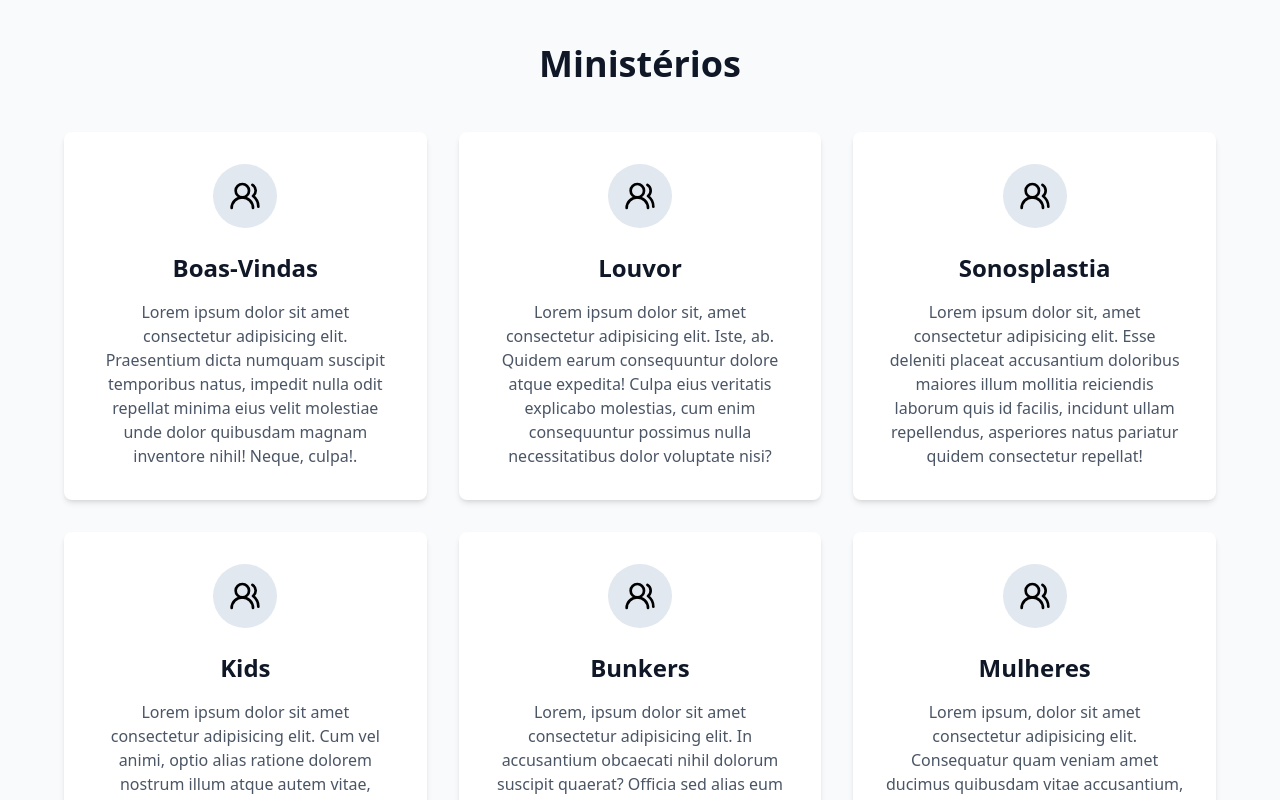
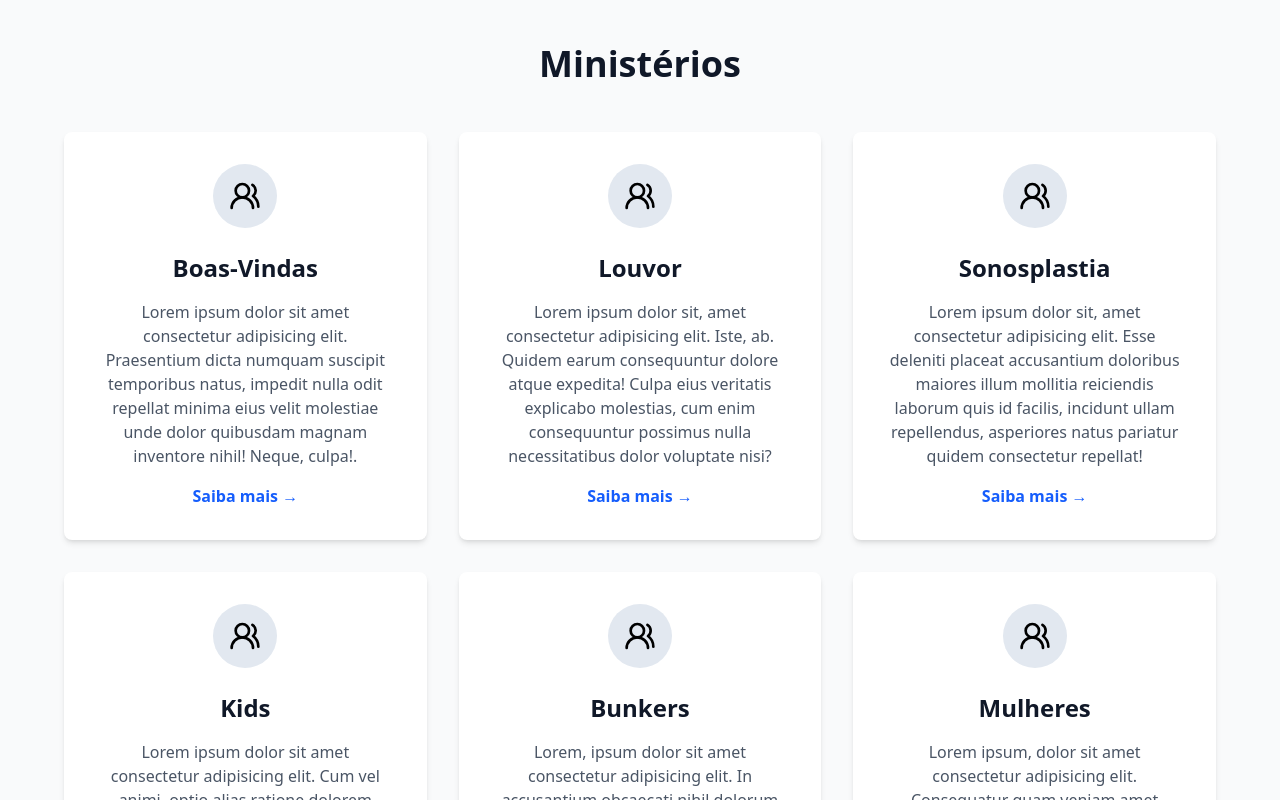
Before and after one commit to NicolasClementedt/siteinstitucional, a React (Vite) app: page /sobre in a window 1280 px wide. Shown: the part 1520-2320 px from the top of the page. Built offline with nearby package versions, Linux system fonts and the light colour scheme.

Commit message:
terminei o prototipo, site todo funcional, já adicionei os ministerios clicaveis. Agora só falta corrigir o toast do formulario mesmo

```diff
--- a/src/App.tsx
+++ b/src/App.tsx
@@ -4,6 +4,7 @@ import Footer from "./components/rodape/Rodape";
 import NavBar from "./components/navbar/NavBar";
 import Sobre from "./pages/sobre/Sobre";
 import Contato from "./pages/contato/Contato";
+import Gallery from "./pages/galeria/Galeria";
 
 function App() {
   return (
@@ -15,6 +16,7 @@ function App() {
             <Route path="/" element={<Home />} />
             <Route path="/sobre" element={<Sobre />} />
             <Route path="contato" element={<Contato />} />
+            <Route path="galeria" element={<Gallery />} />
           </Routes>
         </div>
         <Footer />
--- a/src/components/rodape/Rodape.tsx
+++ b/src/components/rodape/Rodape.tsx
@@ -5,7 +5,7 @@ import logoBranca from "../../assets/Logomarca Seguidores Branco PNG.png";
 
 export default function Footer() {
   return (
-    <footer className="bg-black text-white">
+    <footer className="bg-linear-to-r from-black to-sky-950 text-white">
       <div className="max-w-7xl mx-auto px-4 sm:px-6 lg:px-8 py-12">
         <div className="grid grid-cols-1 md:grid-cols-3 gap-8">
           {/* Logo e Descrição */}
--- a/src/pages/contato/Contato.tsx
+++ b/src/pages/contato/Contato.tsx
@@ -66,7 +66,7 @@ export default function Contact() {
   return (
     <div className="bg-white">
       {/* Hero Section */}
-      <section className="bg-linear-to-r from-slate-500 to-sky-950 py-16 px-4 text-white">
+      <section className="bg-linear-to-r from-black to-sky-950 py-16 px-4 text-white">
         <div className="max-w-7xl mx-auto text-center">
           <h1 className="text-5xl md:text-6xl font-bold mb-4">
             Entre em Contato
--- a/src/pages/home/Home.tsx
+++ b/src/pages/home/Home.tsx
@@ -23,13 +23,13 @@ export default function Home() {
             <div className="flex flex-col sm:flex-row gap-4 justify-center">
               <Link
                 to="/sobre"
-                className="bg-gray-800 hover:bg-sky-950 text-white px-8 py-3 rounded-lg font-semibold transition-colors"
+                className="bg-gray-700 hover:bg-gray-900 text-white px-8 py-3 rounded-lg font-semibold transition-colors border-solid-white"
               >
                 Conheça a Igreja
               </Link>
               <Link
                 to="/contato"
-                className="bg-gray-700 hover:bg-sky-900 text-white px-8 py-3 rounded-lg font-semibold transition-colors"
+                className="bg-gray-700 hover:bg-gray-900 text-white px-8 py-3 rounded-lg font-semibold transition-colors"
               >
                 Entre em Contato
               </Link>
--- a/src/pages/sobre/Sobre.tsx
+++ b/src/pages/sobre/Sobre.tsx
@@ -1,14 +1,146 @@
-import { History, Users2 } from "lucide-react";
+import { History, Users2, X } from "lucide-react";
+import { useState } from "react";
+
+type Ministerio = {
+  id: string;
+  titulo: string;
+  descricaoCurta: string;
+  descricaoCompleta: string;
+  icon: typeof Users2;
+};
+
+const ministeriosData: Ministerio[] = [
+  {
+    id: "boas-vindas",
+    titulo: "Boas-Vindas",
+    descricaoCurta:
+      "Lorem ipsum dolor sit amet consectetur adipisicing elit. Praesentium dicta numquam suscipit temporibus natus, impedit nulla odit repellat minima eius velit molestiae unde dolor quibusdam magnam inventore nihil! Neque, culpa!.",
+    descricaoCompleta: `
+      <h4 class="text-xl font-semibold mb-3">Sobre o Ministério</h4>
+      <p class="mb-4">O ministério de Boas-Vindas é responsável por receber e acolher todos que chegam à igreja, criando um ambiente caloroso e acolhedor.</p>
+
+      <h4 class="text-xl font-semibold mb-3">O que fazemos</h4>
+      <ul class="list-disc list-inside mb-4 space-y-2">
+        <li>Recepção no estacionamento</li>
+        <li>Orientação aos visitantes</li>
+        <li>Distribuição de materiais</li>
+        <li>Atendimento às necessidades dos membros</li>
+      </ul>
+
+      <h4 class="text-xl font-semibold mb-3">Como participar</h4>
+      <p>Entre em contato conosco através do email: boasvindas@igreja.com</p>
+    `,
+    icon: Users2,
+  },
+  {
+    id: "louvor",
+    titulo: "Louvor",
+    descricaoCurta:
+      "Lorem ipsum dolor sit, amet consectetur adipisicing elit. Iste, ab. Quidem earum consequuntur dolore atque expedita! Culpa eius veritatis explicabo molestias, cum enim consequuntur possimus nulla necessitatibus dolor voluptate nisi?",
+    descricaoCompleta: `
+      <h4 class="text-xl font-semibold mb-3">Sobre o Ministério</h4>
+      <p class="mb-4">O ministério de Louvor conduz a congregação em adoração através da música.</p>
+
+      <h4 class="text-xl font-semibold mb-3">Requisitos</h4>
+      <ul class="list-disc list-inside mb-4 space-y-2">
+        <li>Experiência com instrumento ou vocal</li>
+        <li>Disponibilidade para ensaios semanais</li>
+        <li>Comprometimento com a equipe</li>
+      </ul>
+    `,
+    icon: Users2,
+  },
+  {
+    id: "sonosplastia",
+    titulo: "Sonosplastia",
+    descricaoCurta:
+      "Lorem ipsum dolor sit, amet consectetur adipisicing elit. Esse deleniti placeat accusantium doloribus maiores illum mollitia reiciendis laborum quis id facilis, incidunt ullam repellendus, asperiores natus pariatur quidem consectetur repellat!",
+    descricaoCompleta: `
+      <h4 class="text-xl font-semibold mb-3">Sobre o Ministério</h4>
+      <p class="mb-4">Responsável pela qualidade sonora de todos os eventos da igreja.</p>
+    `,
+    icon: Users2,
+  },
+  {
+    id: "kids",
+    titulo: "Kids",
+    descricaoCurta:
+      "Lorem ipsum dolor sit amet consectetur adipisicing elit. Cum vel animi, optio alias ratione dolorem nostrum illum atque autem vitae, veniam nemo provident, nihil praesentium error ipsam minus beatae officia!",
+    descricaoCompleta: `
+      <h4 class="text-xl font-semibold mb-3">Ministério Infantil</h4>
+      <p class="mb-4">Cuidando e ensinando as crianças sobre o amor de Deus.</p>
+    `,
+    icon: Users2,
+  },
+  {
+    id: "bunkers",
+    titulo: "Bunkers",
+    descricaoCurta:
+      "Lorem, ipsum dolor sit amet consectetur adipisicing elit. In accusantium obcaecati nihil dolorum suscipit quaerat? Officia sed alias eum aliquam. Harum at molestiae veniam illo fugiat voluptatibus facere impedit cumque!",
+    descricaoCompleta: `
+      <h4 class="text-xl font-semibold mb-3">Ministério de Jovens</h4>
+      <p class="mb-4">Conectando jovens com propósito e fé.</p>
+    `,
+    icon: Users2,
+  },
+  {
+    id: "mulheres",
+    titulo: "Mulheres",
+    descricaoCurta:
+      "Lorem ipsum, dolor sit amet consectetur adipisicing elit. Consequatur quam veniam amet ducimus quibusdam vitae accusantium, tempore odit dolore accusamus! Et, inventore. Nostrum esse doloremque eligendi. Repudiandae facilis et eum.",
+    descricaoCompleta: `
+      <h4 class="text-xl font-semibold mb-3">Ministério Feminino</h4>
+      <p class="mb-4">Fortalecendo e capacitando mulheres em sua jornada de fé.</p>
+    `,
+    icon: Users2,
+  },
+  {
+    id: "homens",
+    titulo: "Homens",
+    descricaoCurta:
+      "Lorem ipsum dolor sit amet, consectetur adipisicing elit. Eligendi magnam eveniet nemo optio repellendus vero iure quisquam tenetur necessitatibus dolorem explicabo esse, mollitia distinctio id? Quaerat aut facere quidem incidunt!",
+    descricaoCompleta: `
+      <h4 class="text-xl font-semibold mb-3">Ministério Masculino</h4>
+      <p class="mb-4">Desenvolvendo homens de caráter e liderança cristã.</p>
+    `,
+    icon: Users2,
+  },
+  {
+    id: "intercessao",
+    titulo: "Intercessão",
+    descricaoCurta:
+      "Lorem ipsum dolor sit amet consectetur adipisicing elit. Cum vel animi, optio alias ratione dolorem nostrum illum atque autem vitae, veniam nemo provident, nihil praesentium error ipsam minus beatae officia!",
+    descricaoCompleta: `
+      <h4 class="text-xl font-semibold mb-3">Ministério de Oração</h4>
+      <p class="mb-4">Intercedendo pela igreja e comunidade em oração.</p>
+    `,
+    icon: Users2,
+  },
+  {
+    id: "iluminacao",
+    titulo: "Iluminação",
+    descricaoCurta:
+      "Lorem ipsum dolor sit amet consectetur adipisicing elit. Cum vel animi, optio alias ratione dolorem nostrum illum atque autem vitae, veniam nemo provident, nihil praesentium error ipsam minus beatae officia!",
+    descricaoCompleta: `
+      <h4 class="text-xl font-semibold mb-3">Ministério de Iluminação</h4>
+      <p class="mb-4">Criando ambientes visuais que facilitam a adoração.</p>
+    `,
+    icon: Users2,
+  },
+];
 
 export default function Sobre() {
+  const [ministerioSelecionado, setMinisterioSelecionado] =
+    useState<Ministerio | null>(null);
+
   return (
     <div className="bg-white">
       {/* Banner */}
       <section className="relative h-100 flex items-center justify-center text-white">
         <div className="absolute inset-0 bg-black/60 z-10" />
         <img
-          src="https://images.unsplash.com/photo-1729089049653-24312fdca908?crop=entropy&cs=tinysrgb&fit=max&fm=jpg&ixid=M3w3Nzg4Nzd8MHwxfHNlYXJjaHwxfHxwZW9wbGUlMjBwcmF5aW5nJTIwdG9nZXRoZXJ8ZW58MXx8fHwxNzY5NDgzNDkxfDA&ixlib=rb-4.1.0&q=80&w=1080"
-          alt="Comunidade em oração"
+          src="https://images.unsplash.com/photo-1453219562534-36e2ce0ea18e?q=80&w=1673&auto=format&fit=crop&ixlib=rb-4.1.0&ixid=M3wxMjA3fDB8MHxwaG90by1wYWdlfHx8fGVufDB8fHx8fA%3D%3D"
+          alt="Biblia simbolizando a história"
           className="absolute inset-0 w-full h-full object-cover"
         />
 
@@ -104,145 +236,78 @@ export default function Sobre() {
               Ministérios
             </h2>
             <div className="grid grid-cols-1 md:grid-cols-3 gap-8">
-              <div className="bg-white p-8 rounded-lg shadow-md flex flex-col items-center">
-                <div className="bg-slate-200 w-16 h-16 rounded-full flex items-center justify-center mb-6">
-                  <Users2 className="w-8 h-8  text-black" />
+              {ministeriosData.map((ministerio) => (
+                <div
+                  key={ministerio.id}
+                  onClick={() => setMinisterioSelecionado(ministerio)}
+                  className="bg-white p-8 rounded-lg shadow-md flex flex-col items-center cursor-pointer hover:shadow-xl transition-shadow duration-300 hover:scale-105 transform"
+                >
+                  <div className="bg-slate-200 w-16 h-16 rounded-full flex items-center justify-center mb-6">
+                    <Users2 className="w-8 h-8 text-black" />
+                  </div>
+                  <h3 className="text-2xl font-semibold text-gray-900 mb-4">
+                    {ministerio.titulo}
+                  </h3>
+                  <p className="text-gray-600 text-center">
+                    {ministerio.descricaoCurta}
+                  </p>
+                  <span className="mt-4 text-blue-600 font-semibold hover:text-blue-700">
+                    Saiba mais →
+                  </span>
                 </div>
-                <h3 className="text-2xl font-semibold text-gray-900 mb-4">
-                  Boas-Vindas
-                </h3>
-                <p className="text-gray-600">
-                  Lorem ipsum dolor sit amet consectetur adipisicing elit.
-                  Praesentium dicta numquam suscipit temporibus natus, impedit
-                  nulla odit repellat minima eius velit molestiae unde dolor
-                  quibusdam magnam inventore nihil! Neque, culpa!.
-                </p>
+              ))}
+            </div>
+          </div>
+        </section>
+
+        {/* Modal - adicionar depois da seção */}
+        {/* Modal */}
+        {ministerioSelecionado && (
+          <div
+            className="fixed inset-0 bg-black/60 flex items-center justify-center z-50 p-4"
+            onClick={() => setMinisterioSelecionado(null)}
+          >
+            <div
+              className="bg-white rounded-lg max-w-3xl w-full max-h-[90vh] overflow-y-auto shadow-2xl"
+              onClick={(e) => e.stopPropagation()}
+            >
+              <div className="sticky top-0 bg-white border-b border-gray-200 p-6 flex items-center justify-between">
+                <div className="flex items-center gap-4">
+                  <div className="bg-slate-200 w-14 h-14 rounded-full flex items-center justify-center">
+                    <Users2 className="w-7 h-7 text-black" />
+                  </div>
+                  <h2 className="text-3xl font-bold text-gray-900">
+                    {ministerioSelecionado.titulo}
+                  </h2>
+                </div>
+                <button
+                  onClick={() => setMinisterioSelecionado(null)}
+                  className="text-gray-400 hover:text-gray-600 transition-colors p-2 hover:bg-gray-100 rounded-full"
+                >
+                  <X className="w-6 h-6" />
+                </button>
               </div>
 
-              <div className="bg-white p-8 rounded-lg shadow-md flex flex-col items-center">
-                <div className="bg-slate-200 w-16 h-16 rounded-full flex items-center justify-center mb-6">
-                  <Users2 className="w-8 h-8  text-black" />
-                </div>
-                <h3 className="text-2xl font-semibold text-gray-900 mb-4">
-                  Louvor
-                </h3>
-                <p className="text-gray-600">
-                  Lorem ipsum dolor sit, amet consectetur adipisicing elit.
-                  Iste, ab. Quidem earum consequuntur dolore atque expedita!
-                  Culpa eius veritatis explicabo molestias, cum enim
-                  consequuntur possimus nulla necessitatibus dolor voluptate
-                  nisi?
-                </p>
+              <div className="p-6">
+                <div
+                  className="text-gray-600 leading-relaxed"
+                  dangerouslySetInnerHTML={{
+                    __html: ministerioSelecionado.descricaoCompleta,
+                  }}
+                />
               </div>
 
-              <div className="bg-white p-8 rounded-lg shadow-md flex flex-col items-center">
-                <div className="bg-slate-200 w-16 h-16 rounded-full flex items-center justify-center mb-6">
-                  <Users2 className="w-8 h-8  text-black" />
-                </div>
-                <h3 className="text-2xl font-semibold text-gray-900 mb-4">
-                  Sonosplastia
-                </h3>
-                <p className="text-gray-600">
-                  Lorem ipsum dolor sit, amet consectetur adipisicing elit. Esse
-                  deleniti placeat accusantium doloribus maiores illum mollitia
-                  reiciendis laborum quis id facilis, incidunt ullam
-                  repellendus, asperiores natus pariatur quidem consectetur
-                  repellat!
-                </p>
-              </div>
-
-              <div className="bg-white p-8 rounded-lg shadow-md flex flex-col items-center">
-                <div className="bg-slate-200 w-16 h-16 rounded-full flex items-center justify-center mb-6">
-                  <Users2 className="w-8 h-8 text-black" />
-                </div>
-                <h3 className="text-2xl font-semibold text-gray-900 mb-4">
-                  Kids
-                </h3>
-                <p className="text-gray-600">
-                  Lorem ipsum dolor sit amet consectetur adipisicing elit. Cum
-                  vel animi, optio alias ratione dolorem nostrum illum atque
-                  autem vitae, veniam nemo provident, nihil praesentium error
-                  ipsam minus beatae officia!
-                </p>
-              </div>
-
-              <div className="bg-white p-8 rounded-lg shadow-md flex flex-col items-center">
-                <div className="bg-slate-200 w-16 h-16 rounded-full flex items-center justify-center mb-6">
-                  <Users2 className="w-8 h-8 text-black" />
-                </div>
-                <h3 className="text-2xl font-semibold text-gray-900 mb-4">
-                  Bunkers
-                </h3>
-                <p className="text-gray-600">
-                  Lorem, ipsum dolor sit amet consectetur adipisicing elit. In
-                  accusantium obcaecati nihil dolorum suscipit quaerat? Officia
-                  sed alias eum aliquam. Harum at molestiae veniam illo fugiat
-                  voluptatibus facere impedit cumque!
-                </p>
-              </div>
-
-              <div className="bg-white p-8 rounded-lg shadow-md flex flex-col items-center">
-                <div className="bg-slate-200 w-16 h-16 rounded-full flex items-center justify-center mb-6">
-                  <Users2 className="w-8 h-8 text-black" />
-                </div>
-                <h3 className="text-2xl font-semibold text-gray-900 mb-4">
-                  Mulheres
-                </h3>
-                <p className="text-gray-600">
-                  Lorem ipsum, dolor sit amet consectetur adipisicing elit.
-                  Consequatur quam veniam amet ducimus quibusdam vitae
-                  accusantium, tempore odit dolore accusamus! Et, inventore.
-                  Nostrum esse doloremque eligendi. Repudiandae facilis et eum.
-                </p>
-              </div>
-
-              <div className="bg-white p-8 rounded-lg shadow-md flex flex-col items-center">
-                <div className="bg-slate-200 w-16 h-16 rounded-full flex items-center justify-center mb-6">
-                  <Users2 className="w-8 h-8 text-black" />
-                </div>
-                <h3 className="text-2xl font-semibold text-gray-900 mb-4">
-                  Homens
-                </h3>
-                <p className="text-gray-600">
-                  Lorem ipsum dolor sit amet, consectetur adipisicing elit.
-                  Eligendi magnam eveniet nemo optio repellendus vero iure
-                  quisquam tenetur necessitatibus dolorem explicabo esse,
-                  mollitia distinctio id? Quaerat aut facere quidem incidunt!
-                </p>
-              </div>
-
-              <div className="bg-white p-8 rounded-lg shadow-md flex flex-col items-center">
-                <div className="bg-slate-200 w-16 h-16 rounded-full flex items-center justify-center mb-6">
-                  <Users2 className="w-8 h-8 text-black" />
-                </div>
-                <h3 className="text-2xl font-semibold text-gray-900 mb-4">
-                  Intercessão
-                </h3>
-                <p className="text-gray-600">
-                  Lorem ipsum dolor sit amet consectetur adipisicing elit. Cum
-                  vel animi, optio alias ratione dolorem nostrum illum atque
-                  autem vitae, veniam nemo provident, nihil praesentium error
-                  ipsam minus beatae officia!
-                </p>
-              </div>
-
-              <div className="bg-white p-8 rounded-lg shadow-md flex flex-col items-center">
-                <div className="bg-slate-200 w-16 h-16 rounded-full flex items-center justify-center mb-6">
-                  <Users2 className="w-8 h-8 text-black" />
-                </div>
-                <h3 className="text-2xl font-semibold text-gray-900 mb-4">
-                  Iluminação
-                </h3>
-                <p className="text-gray-600">
-                  Lorem ipsum dolor sit amet consectetur adipisicing elit. Cum
-                  vel animi, optio alias ratione dolorem nostrum illum atque
-                  autem vitae, veniam nemo provident, nihil praesentium error
-                  ipsam minus beatae officia!
-                </p>
+              <div className="border-t border-gray-200 p-6 bg-gray-50">
+                <button
+                  onClick={() => setMinisterioSelecionado(null)}
+                  className="w-full bg-gray-900 text-white py-3 px-6 rounded-lg hover:bg-gray-800 transition-colors font-semibold"
+                >
+                  Fechar
+                </button>
               </div>
             </div>
           </div>
-        </section>
+        )}
 
         {/* Linha do Tempo */}
         <section className="py-16 px-4 bg-gray-50">
```
Also changed, not shown: src/pages/galeria/Galeria.tsx (+137 -0 lines).
